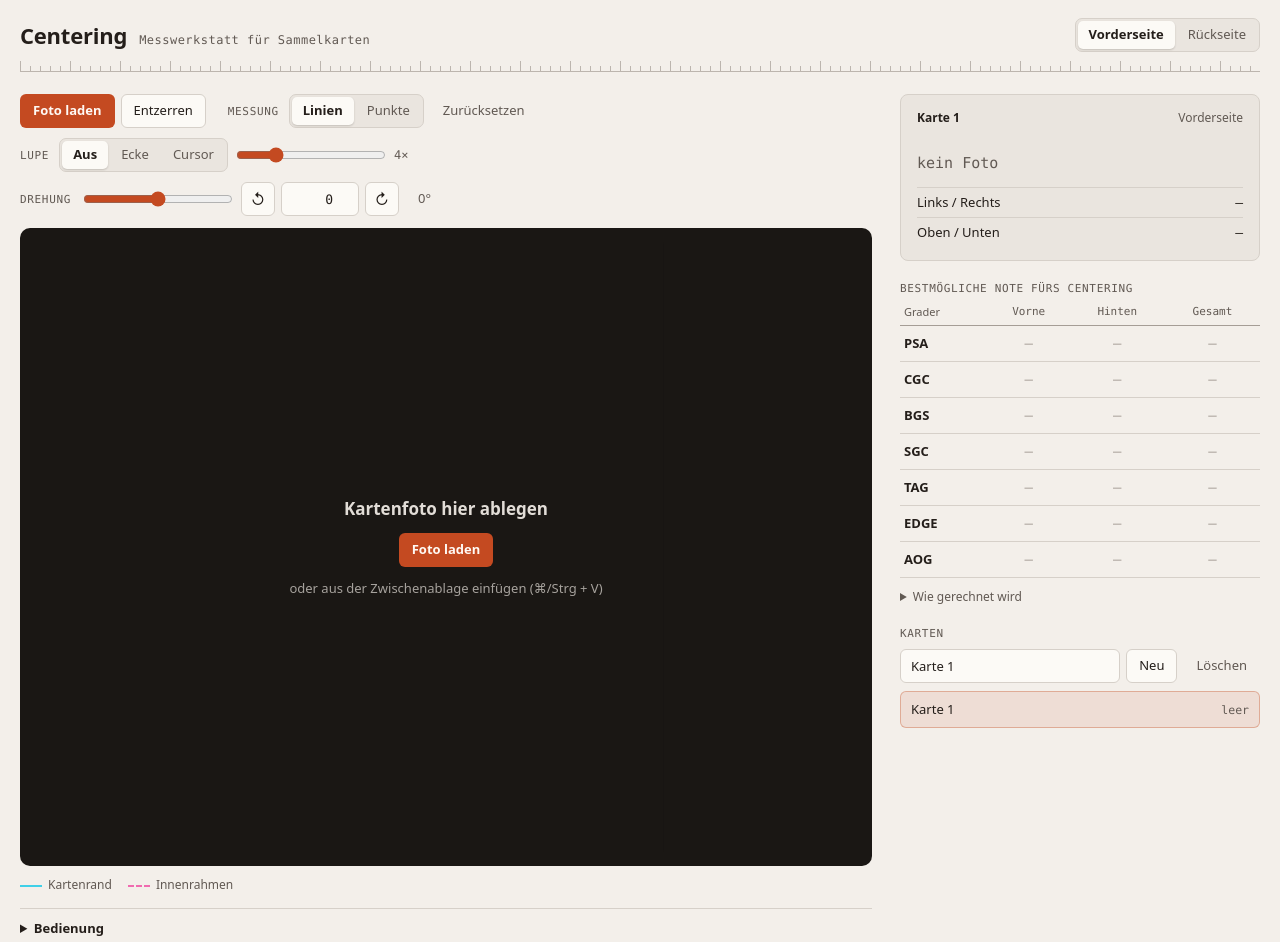
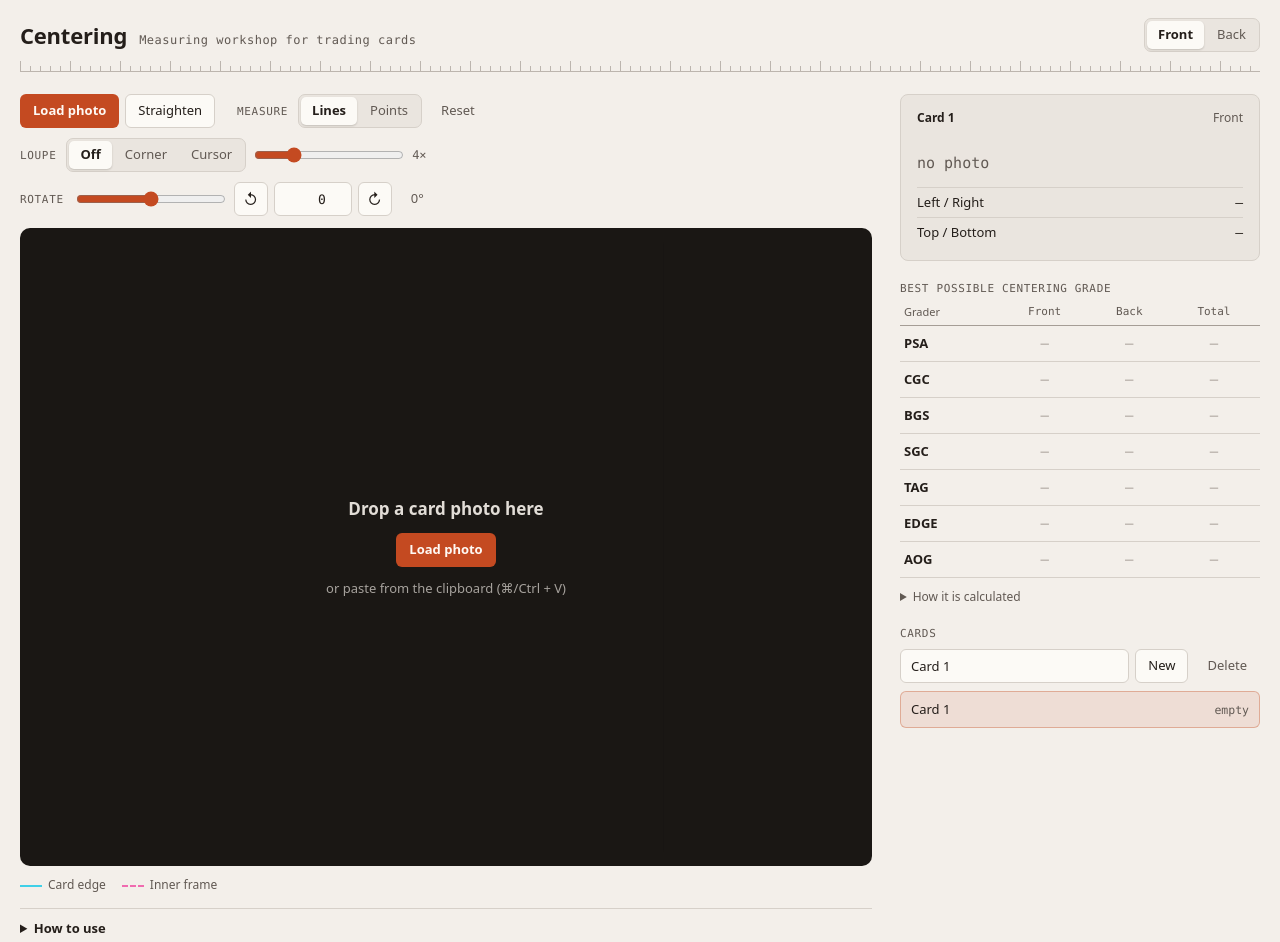
Before and after one commit to heroheman/tcg-centering-checker, a plain HTML site: page index.html in a window 1280 px wide. Drawn offline with Linux system fonts and the light colour scheme.

Commit message:
feat: switch ui language to english

```diff
--- a/index.html
+++ b/index.html
@@ -1,10 +1,10 @@
 <!doctype html>
-<html lang="de">
+<html lang="en">
 <head>
 <meta charset="utf-8">
 <meta name="viewport" content="width=device-width,initial-scale=1">
 <meta name="color-scheme" content="light dark">
-<title>Centering · Messwerkstatt</title>
+<title>Centering · Card Workshop</title>
 <style>
   :root {
     --bg: oklch(0.955 0.008 75);
@@ -178,97 +178,97 @@
 <body>
 <div class="app">
 <header class="top">
-  <div class="brand"><h1>Centering</h1><span>Messwerkstatt für Sammelkarten</span></div>
-  <div class="seg" role="group" aria-label="Kartenseite">
-    <button data-side="front">Vorderseite</button>
-    <button data-side="back">Rückseite</button>
+  <div class="brand"><h1>Centering</h1><span>Measuring workshop for trading cards</span></div>
+  <div class="seg" role="group" aria-label="Card side">
+    <button data-side="front">Front</button>
+    <button data-side="back">Back</button>
   </div>
 </header>
 <main id="drop">
-  <section aria-label="Messfläche">
+  <section aria-label="Measuring area">
     <div class="toolbar">
       <div class="group">
-        <label class="btn primary">Foto laden<input type="file" accept="image/*" id="file" hidden></label>
-        <button class="btn" id="warp" title="Perspektive über die 4 Kartenecken korrigieren">Entzerren</button>
+        <label class="btn primary">Load photo<input type="file" accept="image/*" id="file" hidden></label>
+        <button class="btn" id="warp" title="Correct perspective from the 4 card corners">Straighten</button>
       </div>
       <div class="group">
-        <span class="lbl">Messung</span>
-        <div class="seg" role="group" aria-label="Messart">
-          <button data-mode="lines" title="Je 4 Linien über die ganze Karte">Linien</button>
-          <button data-mode="points" title="Je Achse 2 Messstrecken mit 4 Punkten">Punkte</button>
+        <span class="lbl">Measure</span>
+        <div class="seg" role="group" aria-label="Measuring mode">
+          <button data-mode="lines" title="4 lines across the whole card per axis">Lines</button>
+          <button data-mode="points" title="2 segments with 4 points per axis">Points</button>
         </div>
-        <button class="btn ghost" id="reset" title="Linien und Punkte auf Standard setzen">Zurücksetzen</button>
+        <button class="btn ghost" id="reset" title="Reset lines and points">Reset</button>
       </div>
       <div class="group">
-        <span class="lbl">Lupe</span>
-        <div class="seg" role="group" aria-label="Lupe (Taste L)">
-          <button data-lupe="off">Aus</button>
-          <button data-lupe="corner">Ecke</button>
+        <span class="lbl">Loupe</span>
+        <div class="seg" role="group" aria-label="Loupe (key L)">
+          <button data-lupe="off">Off</button>
+          <button data-lupe="corner">Corner</button>
           <button data-lupe="cursor">Cursor</button>
         </div>
-        <input type="range" id="lupeZoom" min="1.5" max="12" step="0.5" value="4" aria-label="Lupen-Zoom">
+        <input type="range" id="lupeZoom" min="1.5" max="12" step="0.5" value="4" aria-label="Loupe zoom">
         <output class="zoomval" id="lupeZoomOut" for="lupeZoom">4×</output>
       </div>
       <div class="group rot">
-        <span class="lbl">Drehung</span>
-        <input type="range" id="angle" min="-5" max="5" step="0.01" value="0" aria-label="Drehung">
-        <button class="btn icon" id="rotL" title="−0,01° (Q)" aria-label="Gegen den Uhrzeigersinn">↺</button>
-        <input type="number" id="angleNum" min="-5" max="5" step="0.01" value="0" aria-label="Drehung in Grad">
-        <button class="btn icon" id="rotR" title="+0,01° (E)" aria-label="Im Uhrzeigersinn">↻</button>
+        <span class="lbl">Rotate</span>
+        <input type="range" id="angle" min="-5" max="5" step="0.01" value="0" aria-label="Rotation">
+        <button class="btn icon" id="rotL" title="−0.01° (Q)" aria-label="Counterclockwise">↺</button>
+        <input type="number" id="angleNum" min="-5" max="5" step="0.01" value="0" aria-label="Rotation in degrees">
+        <button class="btn icon" id="rotR" title="+0.01° (E)" aria-label="Clockwise">↻</button>
         <button class="btn ghost" id="rot0">0°</button>
       </div>
     </div>
     <div class="notice" id="warpbar" hidden>
-      <p><strong>Ecken setzen:</strong> die 4 gelben Punkte auf die Kartenecken ziehen, bei runden Ecken auf den Schnittpunkt der Kanten.</p>
-      <select id="fmt" aria-label="Kartenformat">
+      <p><strong>Set corners:</strong> drag the 4 yellow points onto the card corners; for rounded corners, use where the edges would meet.</p>
+      <select id="fmt" aria-label="Card format">
         <option value="63x88">63 × 88 mm · Pokémon, One Piece, MTG, Lorcana</option>
-        <option value="59x86">59 × 86 mm · Yu-Gi-Oh!, japanische Kleinformate</option>
+        <option value="59x86">59 × 86 mm · Yu-Gi-Oh!, Japanese small size</option>
       </select>
-      <button class="btn primary" id="warpApply">Anwenden</button>
-      <button class="btn" id="warpCancel">Abbrechen</button>
-      <button class="btn ghost" id="warpUndo" hidden>Original wiederherstellen</button>
+      <button class="btn primary" id="warpApply">Apply</button>
+      <button class="btn" id="warpCancel">Cancel</button>
+      <button class="btn ghost" id="warpUndo" hidden>Restore original</button>
     </div>
     <div class="stage" id="stage">
-      <div class="canvas-wrap"><canvas id="cv" tabindex="0" aria-label="Kartenfoto mit Messlinien"></canvas></div>
+      <div class="canvas-wrap"><canvas id="cv" tabindex="0" aria-label="Card photo with measuring lines"></canvas></div>
       <div class="empty" id="empty" hidden>
-        <strong>Kartenfoto hier ablegen</strong>
-        <label class="btn primary">Foto laden<input type="file" accept="image/*" id="file2" hidden></label>
-        <span>oder aus der Zwischenablage einfügen (⌘/Strg + V)</span>
+        <strong>Drop a card photo here</strong>
+        <label class="btn primary">Load photo<input type="file" accept="image/*" id="file2" hidden></label>
+        <span>or paste from the clipboard (⌘/Ctrl + V)</span>
       </div>
     </div>
     <div class="below">
-      <div class="legend"><span><i></i>Kartenrand</span><span><i class="in"></i>Innenrahmen</span></div>
+      <div class="legend"><span><i></i>Card edge</span><span><i class="in"></i>Inner frame</span></div>
       <span id="msg" role="status" aria-live="polite"></span>
     </div>
     <details class="help">
-      <summary>Bedienung</summary>
+      <summary>How to use</summary>
       <ul>
-        <li>Linien oder Punkte ziehen. Mit <kbd>Alt</kbd> gedrückt bewegen sie sich 10× feiner; ausgewählte mit den Pfeiltasten verschieben (<kbd>Shift</kbd> = grob).</li>
-        <li><b>Punkte:</b> je Achse 2 Messstrecken mit außen, innen, innen, außen. Ergebnis ist der Mittelwert; die Strecken dürfen leicht schräg liegen.</li>
-        <li><b>Drehung:</b> <kbd>Q</kbd> / <kbd>E</kbd> ±0,01°, mit <kbd>Shift</kbd> ±0,1°, mit <kbd>Alt</kbd> ±0,001°.</li>
-        <li><b>Lupe:</b> <kbd>L</kbd> wechselt Aus, Ecke, Cursor. Zoom per Regler oder Mausrad über dem Bild.</li>
-        <li><b>Entzerren:</b> für schräg fotografierte Karten. Das Original bleibt gespeichert.</li>
-        <li>Ein neues Foto auf eine belegte Seite legt automatisch eine neue Karte an.</li>
+        <li>Drag lines or points. Hold <kbd>Alt</kbd> to move 10× finer; nudge the selected one with the arrow keys (<kbd>Shift</kbd> = coarse).</li>
+        <li><b>Points:</b> 2 segments per axis, each outer, inner, inner, outer. The result is their average; segments may be slightly tilted.</li>
+        <li><b>Rotate:</b> <kbd>Q</kbd> / <kbd>E</kbd> ±0.01°, with <kbd>Shift</kbd> ±0.1°, with <kbd>Alt</kbd> ±0.001°.</li>
+        <li><b>Loupe:</b> <kbd>L</kbd> cycles off, corner, cursor. Zoom with the slider or the mouse wheel over the image.</li>
+        <li><b>Straighten:</b> for cards photographed at an angle. The original is kept.</li>
+        <li>A new photo on a side that already has one creates a new card.</li>
       </ul>
     </details>
   </section>
-  <aside aria-label="Ergebnis">
+  <aside aria-label="Result">
     <div class="readout" id="result"></div>
     <div>
-      <h2>Bestmögliche Note fürs Centering</h2>
+      <h2>Best possible centering grade</h2>
       <table id="grades"></table>
       <details class="fine">
-        <summary>Wie gerechnet wird</summary>
-        <p>Gewertet wird die schlechtere Achse. Schwellen: edgegrading.com (PSA ab 2025, BGS, SGC, EDGE), cgccards.com (CGC; Rückseite ab Note 8 nicht veröffentlicht, wie PSA angenommen), taggrading.com (TAG, Rückseite TCG). Bei BGS ist die 10 „Pristine“, Gem Mint ist 9.5.</p>
-        <p>AOG vergibt 0 bis 100 Punkte: je Achse sind 5 % Unterschied frei, jedes weitere Prozent kostet einen Punkt. OC (off-center) ab 50 Punkten oder weniger oder 2/3 zu 1/3. „Gesamt“ gewichtet Vorderseite 100 %, Rückseite 70 %.</p>
+        <summary>How it is calculated</summary>
+        <p>The worse axis counts. Thresholds: edgegrading.com (PSA since 2025, BGS, SGC, EDGE), cgccards.com (CGC; back from grade 8 down is unpublished, assumed as PSA), taggrading.com (TAG, TCG back). At BGS the 10 is “Pristine”, Gem Mint is 9.5.</p>
+        <p>AOG scores 0 to 100: per axis a 5 % difference is free, each further percent costs one point. Off-center (OC) at 50 or less, or 2/3 to 1/3. “Total” weights front 100 %, back 70 %.</p>
       </details>
     </div>
     <div>
-      <h2>Karten</h2>
+      <h2>Cards</h2>
       <div class="cardbar">
-        <input type="text" id="name" aria-label="Name der Karte">
-        <button class="btn" id="new" title="Neue Karte">Neu</button>
-        <button class="btn ghost" id="del" title="Karte löschen">Löschen</button>
+        <input type="text" id="name" aria-label="Card name">
+        <button class="btn" id="new" title="New card">New</button>
+        <button class="btn ghost" id="del" title="Delete card">Delete</button>
       </div>
       <ul id="cards"></ul>
     </div>
@@ -276,7 +276,7 @@
 </main>
 </div>
 <script>
-// Max. Abweichung der größeren Seite in % für Note [10, 9, 8, 7]
+// Max. share of the larger side in % for grade [10, 9, 8, 7]
 const GRADES = {
   front: { PSA:[55,60,65,70], CGC:[55,60,65,70], BGS:[50,55,60,65], SGC:[55,60,65,70], TAG:[55,60,65,70], EDGE:[55,60,70,75] },
   back:  { PSA:[75,90,90,90], CGC:[75,90,90,90], BGS:[50,70,80,90], SGC:[55,60,65,70], TAG:[65,75,95,99], EDGE:[70,80,90,90] },
@@ -288,7 +288,7 @@ const defPts = () => ({
   tb: [.3, .7].map(x => [.03, .06, .94, .97].map(y => [x, y])),
 });
 const DEF = () => ({ angle: 0, mode: 'lines', v: [.03, .08, .92, .97], h: [.03, .06, .94, .97], pts: defPts() });
-const newCard = n => ({ id: Date.now().toString(36) + Math.random().toString(36).slice(2, 6), name: 'Karte ' + n, front: DEF(), back: DEF(), has: { front: false, back: false } });
+const newCard = n => ({ id: Date.now().toString(36) + Math.random().toString(36).slice(2, 6), name: 'Card ' + n, front: DEF(), back: DEF(), has: { front: false, back: false } });
 
 // Images live in IndexedDB (localStorage's ~5 MB fills after a few photos); card metadata in localStorage.
 const idb = new Promise((res, rej) => {
@@ -355,7 +355,7 @@ async function setImage(file) {
   const blob = await new Promise(r => c.toBlob(r, 'image/jpeg', 0.92));
   msg.textContent = '';
   try { await imgPut(DB.cur + ':' + side, blob); card().has[side] = true; }
-  catch { msg.textContent = 'Bild konnte nicht gespeichert werden – es bleibt nur bis zum Neuladen erhalten.'; }
+  catch { msg.textContent = 'Photo could not be saved; it is kept only until you reload.'; }
   if (imgs[side]) URL.revokeObjectURL(imgs[side].src);
   imgs[side] = await blobImg(blob);
   card()[side] = DEF();
@@ -576,14 +576,14 @@ function update() {
   const m = measure(st()), c = card();
   const has = c.has[side];
   document.getElementById('result').innerHTML = `
-    <div class="meta"><b>${esc(c.name)}</b><span>${side === 'front' ? 'Vorderseite' : 'Rückseite'}</span></div>
-    <div class="figure">${has ? m.worst.toFixed(1) + '<small> / ' + (100 - m.worst).toFixed(1) + '</small>' : '<small>kein Foto</small>'}</div>
-    <div class="axis"><span>Links / Rechts</span><span>${has ? fmt(m.lr) : '–'}</span></div>
-    <div class="axis"><span>Oben / Unten</span><span>${has ? fmt(m.tb) : '–'}</span></div>
-    ${m.parts && has ? `<div class="parts">L/R oben ${fmt(m.parts.lr[0])} · unten ${fmt(m.parts.lr[1])}<br>O/U links ${fmt(m.parts.tb[0])} · rechts ${fmt(m.parts.tb[1])}</div>` : ''}`;
+    <div class="meta"><b>${esc(c.name)}</b><span>${side === 'front' ? 'Front' : 'Back'}</span></div>
+    <div class="figure">${has ? m.worst.toFixed(1) + '<small> / ' + (100 - m.worst).toFixed(1) + '</small>' : '<small>no photo</small>'}</div>
+    <div class="axis"><span>Left / Right</span><span>${has ? fmt(m.lr) : '–'}</span></div>
+    <div class="axis"><span>Top / Bottom</span><span>${has ? fmt(m.tb) : '–'}</span></div>
+    ${m.parts && has ? `<div class="parts">L/R top ${fmt(m.parts.lr[0])} · bottom ${fmt(m.parts.lr[1])}<br>T/B left ${fmt(m.parts.tb[0])} · right ${fmt(m.parts.tb[1])}</div>` : ''}`;
   const ms = { front: c.has.front && measure(c.front), back: c.has.back && measure(c.back) };
   const cell = g => g === undefined ? '<td class="na">–</td>' : g == null ? '<td class="glow">&lt;7</td>' : `<td class="${g === 10 ? 'g10' : ''}">${g}</td>`;
-  let html = '<tr><th>Grader</th><th>Vorne</th><th>Hinten</th><th>Gesamt</th></tr>';
+  let html = '<tr><th>Grader</th><th>Front</th><th>Back</th><th>Total</th></tr>';
   for (const co of Object.keys(GRADES.front)) {
     const f = ms.front ? grade(ms.front.worst, GRADES.front[co]) : undefined;
     const b = ms.back ? grade(ms.back.worst, GRADES.back[co]) : undefined;
@@ -599,8 +599,8 @@ function update() {
 
 function renderList() {
   listEl.innerHTML = DB.list.map(c => {
-    const sum = [c.has.front && 'V ' + fmtW(measure(c.front).worst), c.has.back && 'H ' + fmtW(measure(c.back).worst)].filter(Boolean).join(' · ');
-    return `<li><button data-id="${c.id}" aria-pressed="${c.id === DB.cur}"><span>${esc(c.name)}</span><small>${sum || 'leer'}</small></button></li>`;
+    const sum = [c.has.front && 'F ' + fmtW(measure(c.front).worst), c.has.back && 'B ' + fmtW(measure(c.back).worst)].filter(Boolean).join(' · ');
+    return `<li><button data-id="${c.id}" aria-pressed="${c.id === DB.cur}"><span>${esc(c.name)}</span><small>${sum || 'empty'}</small></button></li>`;
   }).join('');
 }
 
@@ -639,7 +639,7 @@ document.getElementById('rot0').onclick = () => setAngle(0);
 const zoomEl = document.getElementById('lupeZoom'), zoomOut = document.getElementById('lupeZoomOut');
 function setZoom(z) {
   lupeZ = Math.round(Math.min(12, Math.max(1.5, z)) * 10) / 10;
-  zoomEl.value = lupeZ; zoomOut.textContent = lupeZ.toFixed(1).replace('.0', '').replace('.', ',') + '×';
+  zoomEl.value = lupeZ; zoomOut.textContent = lupeZ.toFixed(1).replace('.0', '') + '×';
   try { localStorage.setItem('cc-lupe-z', lupeZ); } catch {}
   draw();
 }
@@ -660,12 +660,12 @@ document.addEventListener('keydown', e => {
   else if (k === 'KeyE') setAngle(st().angle + rotStep(e));
 });
 
-nameEl.oninput = () => { card().name = nameEl.value || 'Unbenannt'; save(); update(); };
+nameEl.oninput = () => { card().name = nameEl.value || 'Untitled'; save(); update(); };
 listEl.onclick = e => { const b = e.target.closest('[data-id]'); if (b) selectCard(b.dataset.id); };
 document.getElementById('new').onclick = () => { const c = newCard(DB.list.length + 1); DB.list.unshift(c); selectCard(c.id); };
 document.getElementById('del').onclick = async () => {
   const c = card();
-  if (!confirm(`„${c.name}“ mit beiden Bildern löschen?`)) return;
+  if (!confirm(`Delete “${c.name}” and both photos?`)) return;
   await Promise.all(['front', 'back'].flatMap(s => [c.id + ':' + s, c.id + ':' + s + ':orig']).map(k => imgDel(k).catch(() => {})));
   DB.list = DB.list.filter(x => x !== c);
   if (!DB.list.length) DB.list.push(newCard(1));
@@ -756,7 +756,7 @@ function fitToCard({ m, w, h }) {
 async function applyWarp() {
   const { img, prev, corners } = warpEdit, s = st(), key = imgKey(), fmt = fmtEl.value;
   const [a, b] = fmt.split('x').map(Number);
-  msg.textContent = 'Entzerre …';
+  msg.textContent = 'Straightening…';
   await new Promise(r => setTimeout(r, 30)); // let the message paint before the blocking loop
   const res = warp(img, corners, a / b);
   const blob = await new Promise(r => res.canvas.toBlob(r, 'image/jpeg', 0.92));
@@ -764,7 +764,7 @@ async function applyWarp() {
   try {
     if (!s.warp) { const orig = await imgGet(key); if (orig) await imgPut(key + ':orig', orig); } // keep the untouched photo once
     await imgPut(key, blob);
-  } catch { msg.textContent = 'Entzerrtes Bild konnte nicht gespeichert werden.'; }
+  } catch { msg.textContent = 'Straightened photo could not be saved.'; }
   URL.revokeObjectURL(prev.src); if (img !== prev) URL.revokeObjectURL(img.src);
   warpEdit = null; warpBar.hidden = true;
   imgs[side] = await blobImg(blob);
@@ -774,7 +774,7 @@ async function applyWarp() {
 
 async function undoWarp() {
   const key = imgKey(), orig = await imgGet(key + ':orig').catch(() => null);
-  if (!orig || !confirm('Entzerrung verwerfen und Originalfoto wiederherstellen?')) return;
+  if (!orig || !confirm('Discard straightening and restore the original photo?')) return;
   await imgPut(key, orig); await imgDel(key + ':orig');
   const shown = warpEdit.prev; endWarp(); URL.revokeObjectURL(shown.src);
   imgs[side] = await blobImg(orig);
```
